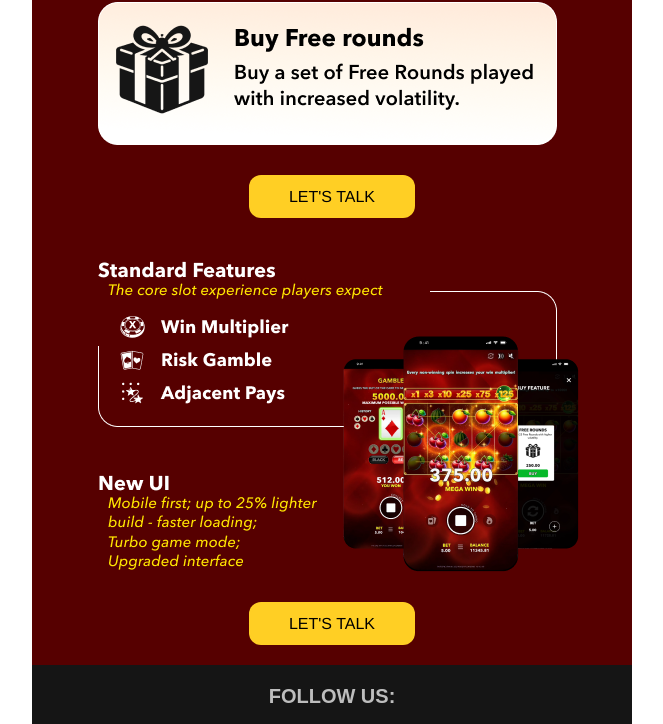
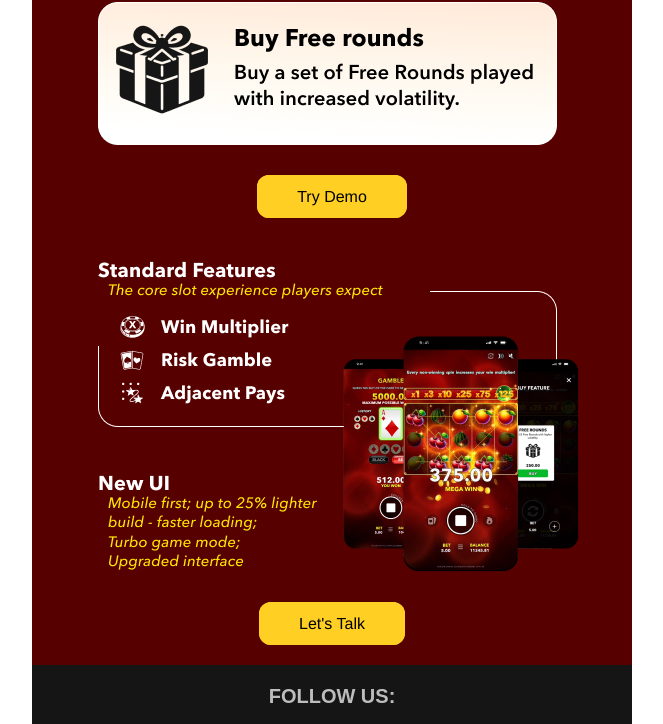
Before and after one commit to dmytro-selikhov/the_epic_win_x125, a plain HTML site: page index.html in a window 1280 px wide. Shown: the part 512-1236 px from the top of the page, without its empty margins (308-971 px from the left). Drawn offline with Linux system fonts and the light colour scheme.

Commit message:
upd: btn

```diff
--- a/index.html
+++ b/index.html
@@ -73,29 +73,16 @@
       supported-color-schemes: light dark;
     }
 
+    /* Put this BELOW your current dark-mode block (or inside it as override) */
     @media (prefers-color-scheme: dark) {
-
-      body,
-      table,
-      td {
-        background-color: #151515 !important;
-        background: radial-gradient(circle, rgba(21, 21, 21, 1) 0%, rgba(21, 21, 21, 1) 100%);
-        color: #6B6B6B !important;
+      .cta-wrap {
+        background-color: #560000 !important;
+        background: #560000 !important;
       }
 
-      h1,
-      h2,
-      h3,
-      p {
-        /*  background-image: linear-gradient(90deg, #DCDCDC 0%, #DCDCDC 69%) !important;
-        -webkit-background-clip: text;
-        background-clip: text;
-        color: transparent !important; */
-        color: #6B6B6B !important;
-      }
-
-      a {
-        color: #FACB2D !important;
+      .cta-wrap td {
+        background-color: transparent !important;
+        background: transparent !important;
       }
     }
   </style>
@@ -187,29 +174,30 @@
           </td>
         </tr>
 
+        <!-- ===== CTA SECTION (won't be overridden by your global dark-mode) ===== -->
         <tr>
-          <td style=" padding:0px 0px 0px 0px">
-            <table align="center" border="0" cellspacing="0" cellpadding="0" role="presentation"
-              style="background: linear-gradient(90deg,rgba(86, 0, 0, 1) 0%, rgba(86, 0, 0, 1) 50%);max-width: 600px; width: 100%; padding:10px 10px 20px 10px; background-color: #560000;">
-              <!-- style="background-color: #560000; max-width: 600px; width: 100%; padding:0px 0px 0px 0px;"> -->
+          <td align="center" style="padding:0;">
+
+            <!-- Outer wrapper (keeps width stable) -->
+            <table align="center" border="0" cellspacing="0" cellpadding="0" role="presentation" width="600"
+              style="width:100%;max-width:600px;border-collapse:collapse;">
               <tr>
-                <td align="center" valign="middle" style="font-size:0px; padding:0; word-break:break-word;">
-                  <div style="max-width:600px;">
-                    <table border="0" cellpadding="0" cellspacing="0" role="presentation"
-                      style="border-collapse:separate; line-height:100%;">
-                      <tbody>
+
+                <!-- Background + paddings MUST be on TD (more stable than table background) -->
+                <td class="cta-wrap" align="center" style="background-color:#560000;padding:10px 10px 20px 10px;">
+
+                  <!-- Button table -->
+                  <table border="0" cellspacing="0" cellpadding="0" role="presentation"
+                    style="border-collapse:separate;line-height:100%;">
                     <tr>
-                          <td align="center" valign="middle" role="presentation" bgcolor="#FFCF24" style="
-                          background:#FFCF24;
-                          border:solid 0px transparent;
-                          border-radius:12px;
-                        ">
-                            <a href="https://play.mascot.games/the-epic-win-x125/" target="_blank" rel="noopener"
+                      <td align="center" bgcolor="#FFCF24" style="background:#FFCF24;border-radius:12px;">
+
+                        <a href="https://play.mascot.games/the-epic-win-x125/" target="_blank"
                           title="Mascot Gaming The Epic Win x125 Play Demo!" style="
                     display:inline-block;
                     background:#FFCF24;
                     color:#000000;
-                            font-family:Helvetica, Arial, sans-serif;
+                    font-family:Helvetica,Arial,sans-serif;
                     font-size:16px;
                     font-weight:normal;
                     line-height:120%;
@@ -217,22 +205,23 @@
                     padding:12px 40px;
                     text-decoration:none;
                     text-transform:none;
-                            border-radius:60px;
+                    border-radius:12px;
                   ">
-                              <b style="font-weight:inherit;">LET'S TALK</b>
+                          <b style="font-weight:inherit;color:#000000;">Try Demo</b>
                         </a>
 
                       </td>
                     </tr>
-                      </tbody>
                   </table>
-                  </div>
+
                 </td>
               </tr>
+            </table>
 
-            </table>
           </td>
         </tr>
+        <!-- ===== /CTA SECTION ===== -->
+
 
 
         <tr>
@@ -254,29 +243,29 @@
           </td>
         </tr>
 
+        <!-- ===== CTA SECTION (won't be overridden by your global dark-mode) ===== -->
         <tr>
-          <td style=" padding:0px 0px 0px 0px">
-            <table align="center" border="0" cellspacing="0" cellpadding="0" role="presentation"
-              style="background: linear-gradient(90deg,rgba(86, 0, 0, 1) 0%, rgba(86, 0, 0, 1) 50%);max-width: 600px; width: 100%; padding:10px 10px 20px 10px; background-color: #560000;">
-              <!-- style="background-color: #560000; max-width: 600px; width: 100%; padding:0px 0px 0px 0px;"> -->
+          <td align="center" style="padding:0;">
+
+            <!-- Outer wrapper (keeps width stable) -->
+            <table align="center" border="0" cellspacing="0" cellpadding="0" role="presentation" width="600"
+              style="width:100%;max-width:600px;border-collapse:collapse;">
               <tr>
-                <td align="center" valign="middle" style="font-size:0px; padding:0; word-break:break-word;">
-                  <div style="max-width:600px;">
-                    <table border="0" cellpadding="0" cellspacing="0" role="presentation"
-                      style="border-collapse:separate; line-height:100%;">
-                      <tbody>
+
+                <!-- Background + paddings MUST be on TD (more stable than table background) -->
+                <td class="cta-wrap" align="center" style="background-color:#560000;padding:10px 10px 20px 10px;">
+
+                  <!-- Button table -->
+                  <table border="0" cellspacing="0" cellpadding="0" role="presentation"
+                    style="border-collapse:separate;line-height:100%;">
                     <tr>
-                          <td align="center" valign="middle" role="presentation" bgcolor="#FFCF24" style="
-                          background:#FFCF24;
-                          border:solid 0px transparent;
-                          border-radius:12px;
-                        ">
-                            <a href="mailto:mailto:contact@mascot.games?subject=Let's%20Talk" target="_blank"
-                              rel="noopener" style="
+                      <td align="center" bgcolor="#FFCF24" style="background:#FFCF24;border-radius:12px;">
+
+                        <a href="mailto:contact@mascot.games?subject=Let%27s%20Talk" style="
                             display:inline-block;
                             background:#FFCF24;
                             color:#000000;
-                            font-family:Helvetica, Arial, sans-serif;
+                            font-family:Helvetica,Arial,sans-serif;
                             font-size:16px;
                             font-weight:normal;
                             line-height:120%;
@@ -284,22 +273,22 @@
                             padding:12px 40px;
                             text-decoration:none;
                             text-transform:none;
-                            border-radius:60px;
+                            border-radius:12px;
                           ">
-                              <b style="font-weight:inherit;">LET'S TALK</b>
+                          <b style="font-weight:inherit;color:#000000;">Let's Talk</b>
                         </a>
 
                       </td>
                     </tr>
-                      </tbody>
                   </table>
-                  </div>
+
                 </td>
               </tr>
+            </table>
 
-            </table>
           </td>
         </tr>
+        <!-- ===== /CTA SECTION ===== -->
 
 
 
```
Also changed, not shown: test.html (added, +59 -0 lines), 1 other file. Lines whose indentation alone changed are shown as unchanged.
